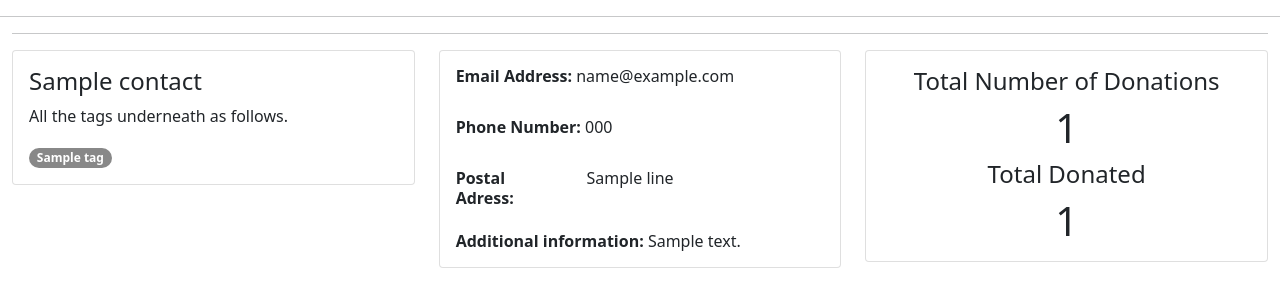
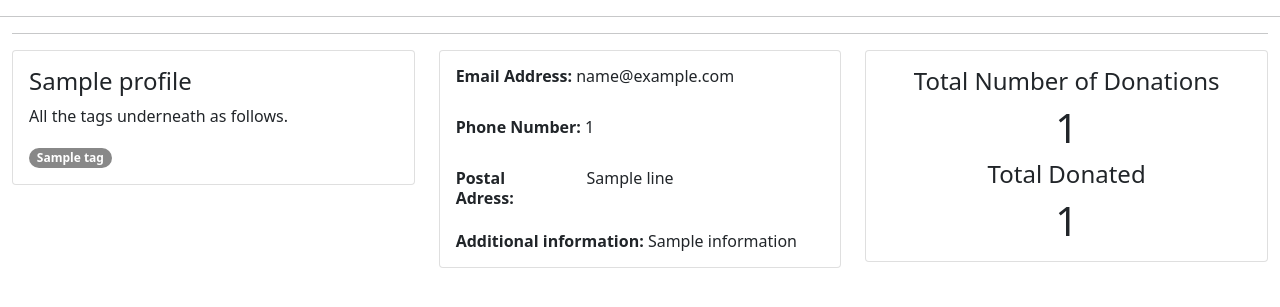
Before and after one commit to AlexanderHalsey/Donation-Manager, a Django app: template dm_page/templates/contact.html in a window 1280 px wide. Shown: the part 56-363 px from the top of the page. Run offline with Django 3.2, Linux system fonts and the light colour scheme; the template is opened without the code that fills it: most values are stand-ins (such as "Sample title", 1, 10 or a date in 2020); some libraries are stand-ins or nearby versions.

Commit message:
rework templates for new database

```diff
--- a/dm_page/models.py
+++ b/dm_page/models.py
@@ -57,7 +57,7 @@ class Contact(models.Model):
 	is_facilitator = models.CharField(max_length= 200, default=None, null=True)
 
 	def __str__(self):
-		return self.first_name + self.last_name
+		return self.first_name + " " + self.last_name
 
 class PaymentMode(models.Model):
 	payment_mode = models.CharField(max_length=200, null=True, blank=True)
--- a/dm_page/templates/contact.html
+++ b/dm_page/templates/contact.html
@@ -5,7 +5,7 @@
   <div class="col-sm-4">
     <div class="card">
       <div class="card-body">
-	      <h4 class="card-title">{{ contact.name }}</h4>
+	      <h4 class="card-title">{{ contact.profile.name }}</h4>
 	      <p class="card-text">All the tags underneath as follows.</p>
         {% for tag in tags %}
         <span class="badge rounded-pill text-{{ tag.text_colour }}" style="background-color: {{ tag.bg_colour }};">{{ tag.tag }}</span>
@@ -16,9 +16,9 @@
   <div class="col-sm-4">
     <div class="card">
       <div class="card-body">
-        <h6 class="card-text"><strong>Email Address: </strong>{{ contact.email }}</h6>
+        <h6 class="card-text"><strong>Email Address: </strong>{{ contact.profile.email }}</h6>
         <br>
-        <h6 class="card-text"><strong>Phone Number: </strong>{{ contact.phone }}</h6>
+        <h6 class="card-text"><strong>Phone Number: </strong>{{ contact.work_phone_number }}</h6>
         <br>
         <div class="row">
           <div class="col-4">
@@ -34,7 +34,7 @@
           </div>
         </div>
         <br>
-        <h6 class="card-text"><strong>Additional information: </strong>{{ contact.details }}</h6>
+        <h6 class="card-text"><strong>Additional information: </strong>{{ contact.profile.information }}</h6>
       </div>
     </div>
   </div>
--- a/dm_page/templates/dashboard.html
+++ b/dm_page/templates/dashboard.html
@@ -179,7 +179,7 @@
           <tr>
           {% endif %}
             <td>{{ donation.id }}</td>
-            <td><a href="{% url 'contact' donation.contact.id %}" >{{ donation.contact.name }}</a></td>
+            <td><a href="{% url 'contact' donation.contact.id %}" >{{ donation.contact.profile.name }}</a></td>
             <td>
               {% for tag in donation.contact.tags.all %}
               <span class="badge rounded-pill text-{{ tag.text_colour }}" style="background-color: {{ tag.bg_colour }};">{{ tag.tag }}</span>
--- a/dm_page/views.py
+++ b/dm_page/views.py
@@ -358,7 +358,7 @@ def contact(request, pk):
 	contact = Contact.objects.get(id=pk)
 	address = eval(contact.profile.primary_address)
 	tags = contact.tags.all()
-	donations = Donation.objects.filter(contact__name=contact.name)
+	donations = Donation.objects.filter(contact__profile__name=contact.profile.name)
 	donations_count = donations.count()
 	total_donated = sum([d.amount for d in donations])
 
```
Also changed, not shown: db.sqlite3.
